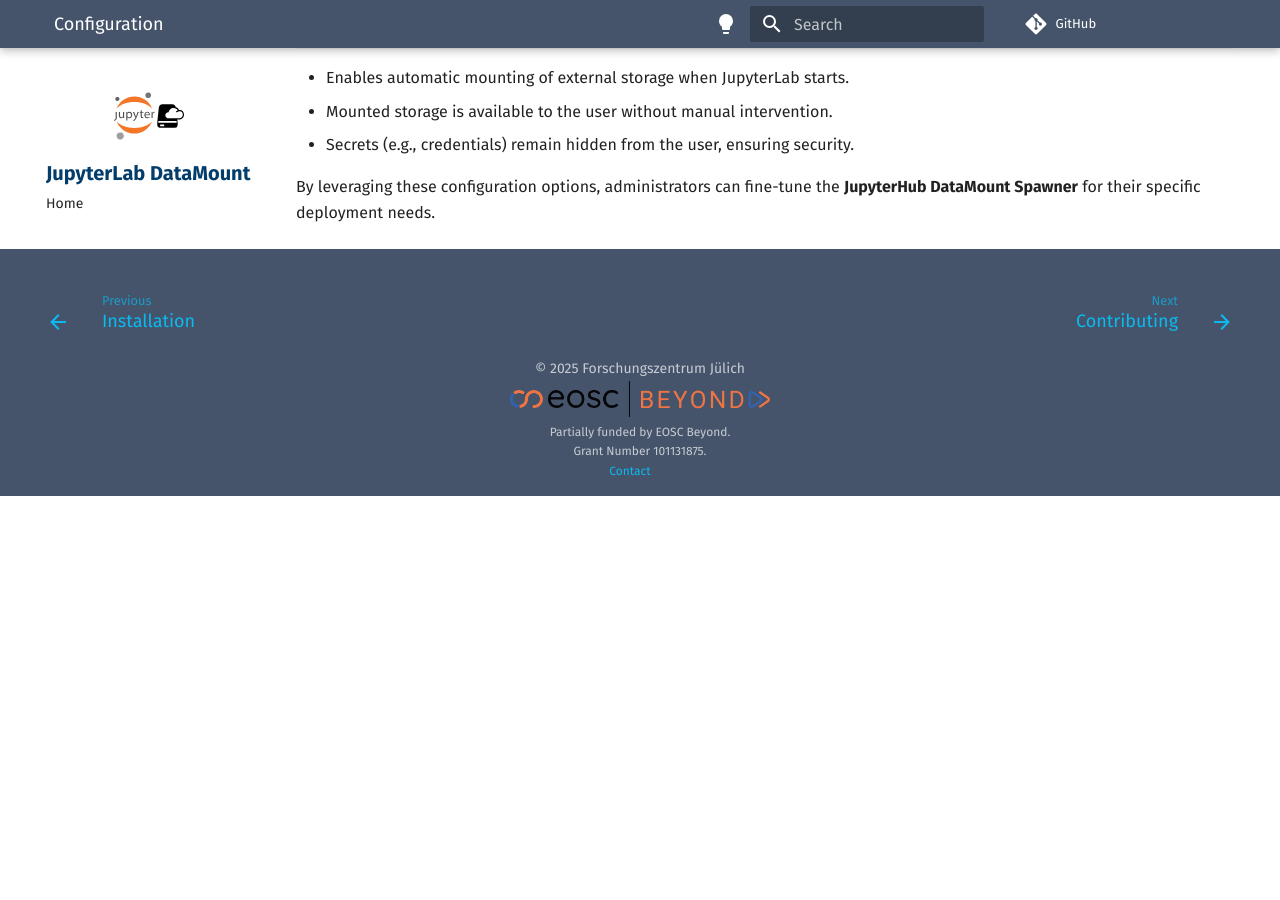
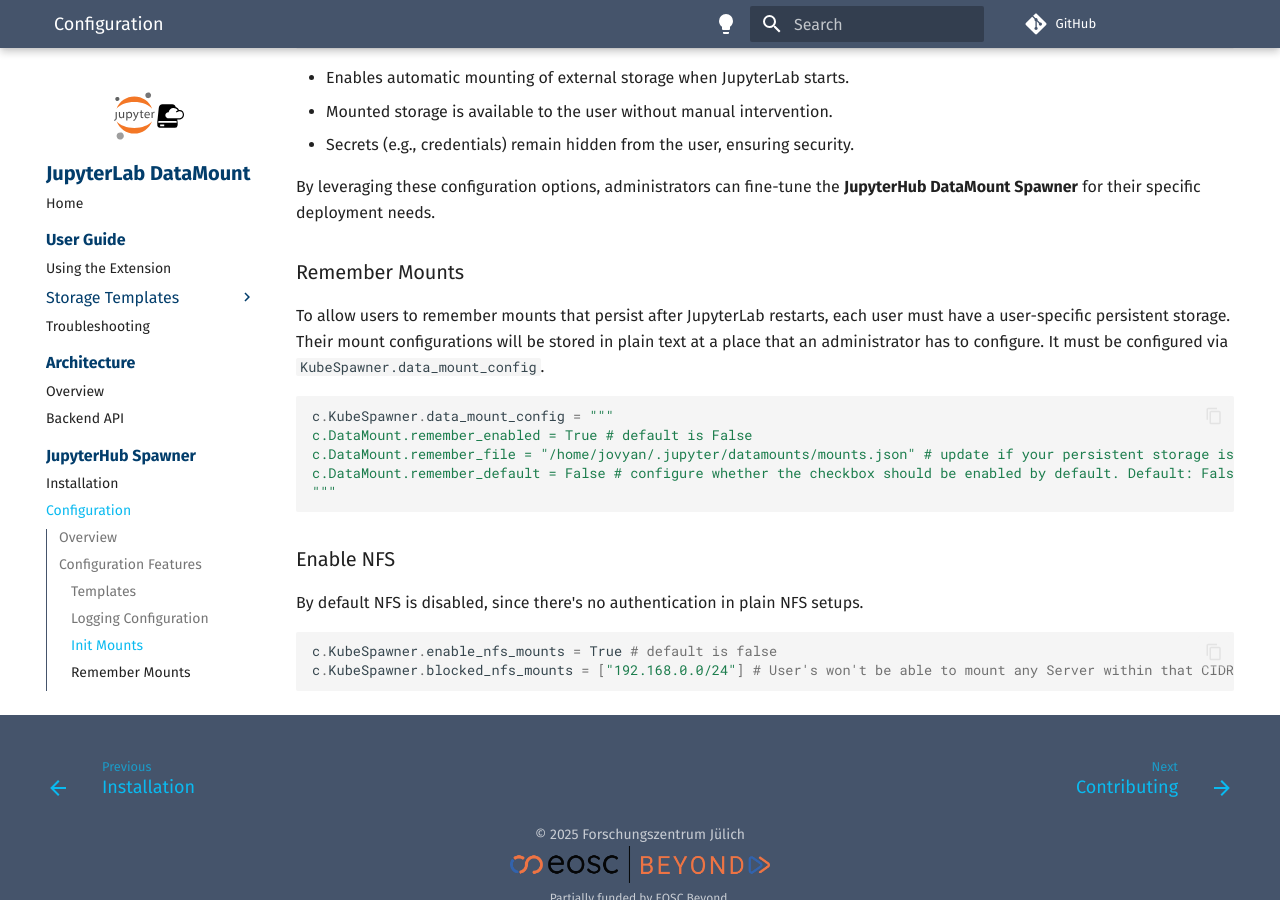
Before and after one commit to jsc-jupyter/jupyterlab-data-mount, an MkDocs documentation site: the page built from docs/spawner/configuration.md, in a window 1280 px wide and 900 px high, scrolled down 1983 px. Built offline with MkDocs 1.6.1 and Material for MkDocs 9.7.7, drawn with Linux system fonts in a browser that asks for light colours; plug-ins that fetch from the network failed and are left out; comment, search, counter and statistics services are not loaded; before the commit the page ends 2479 px from its top, so only the background shows below that.

Commit message:
add remember feature, add nfs template

````diff
--- a/docs/spawner/configuration.md
+++ b/docs/spawner/configuration.md
@@ -97,3 +97,24 @@
 - Secrets (e.g., credentials) remain hidden from the user, ensuring security.
 
 By leveraging these configuration options, administrators can fine-tune the **JupyterHub DataMount Spawner** for their specific deployment needs.
+
+### Remember Mounts
+
+To allow users to remember mounts that persist after JupyterLab restarts, each user must have a user-specific persistent storage. Their mount configurations will be stored in plain text at a place that an administrator has to configure. It must be configured via `KubeSpawner.data_mount_config`.
+
+```python
+c.KubeSpawner.data_mount_config = """
+c.DataMount.remember_enabled = True # default is False
+c.DataMount.remember_file = "/home/jovyan/.jupyter/datamounts/mounts.json" # update if your persistent storage is at $HOME/work
+c.DataMount.remember_default = False # configure whether the checkbox should be enabled by default. Default: False
+"""
+```
+
+### Enable NFS
+
+By default NFS is disabled, since there's no authentication in plain NFS setups.
+
+```python
+c.KubeSpawner.enable_nfs_mounts = True # default is false
+c.KubeSpawner.blocked_nfs_mounts = ["192.168.0.0/24"] # User's won't be able to mount any Server within that CIDR. Can be an empty list, or multiple CIDR strings in a list.
+```
````
Also changed, not shown: docs/users/howto.md (+14 -0 lines), docs/users/templates/nfs.md (added, +23 -0 lines), requirements.txt (+4 -4 lines), docs/images/nfs.png (added), docs/images/remember_1.png (added).
